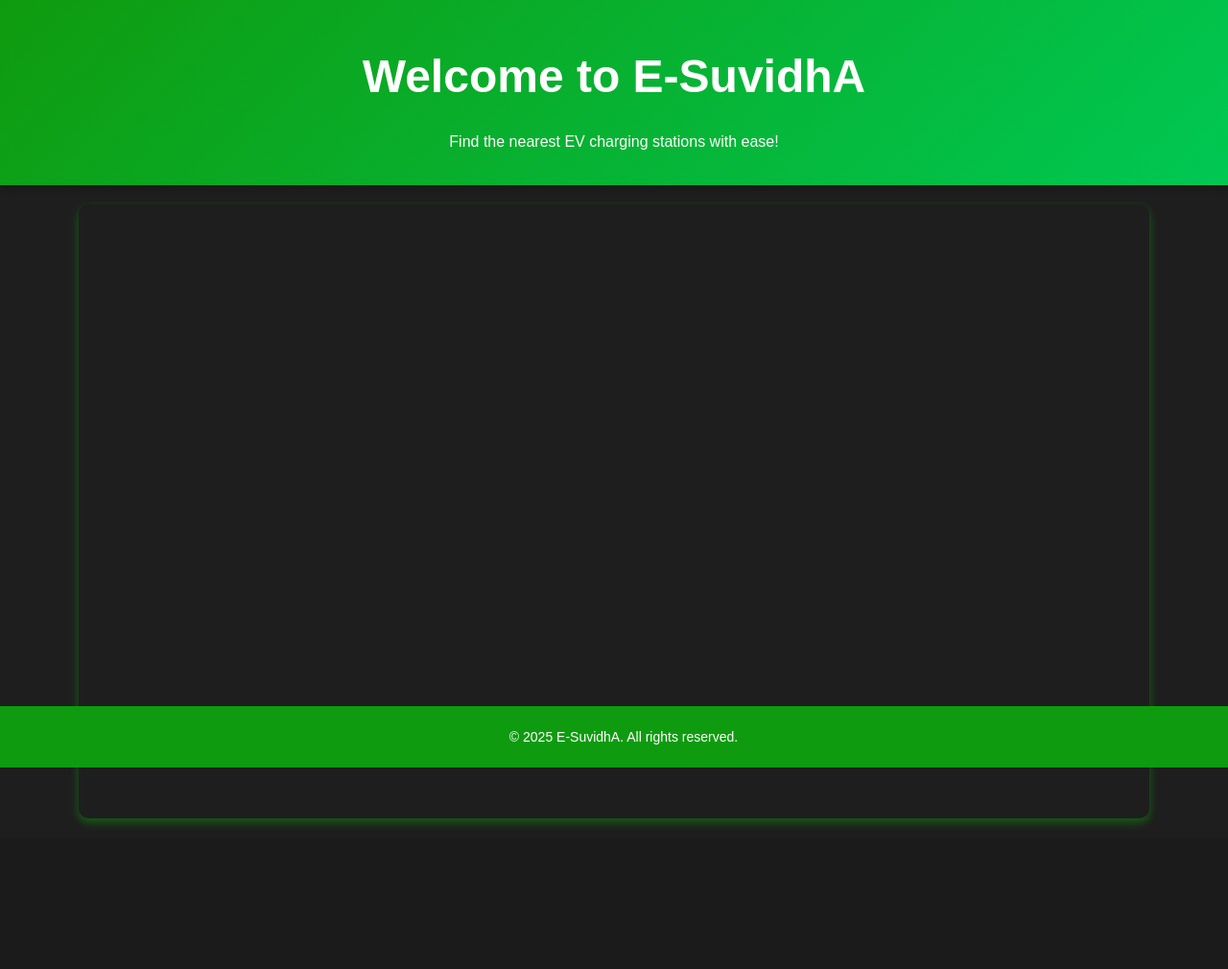
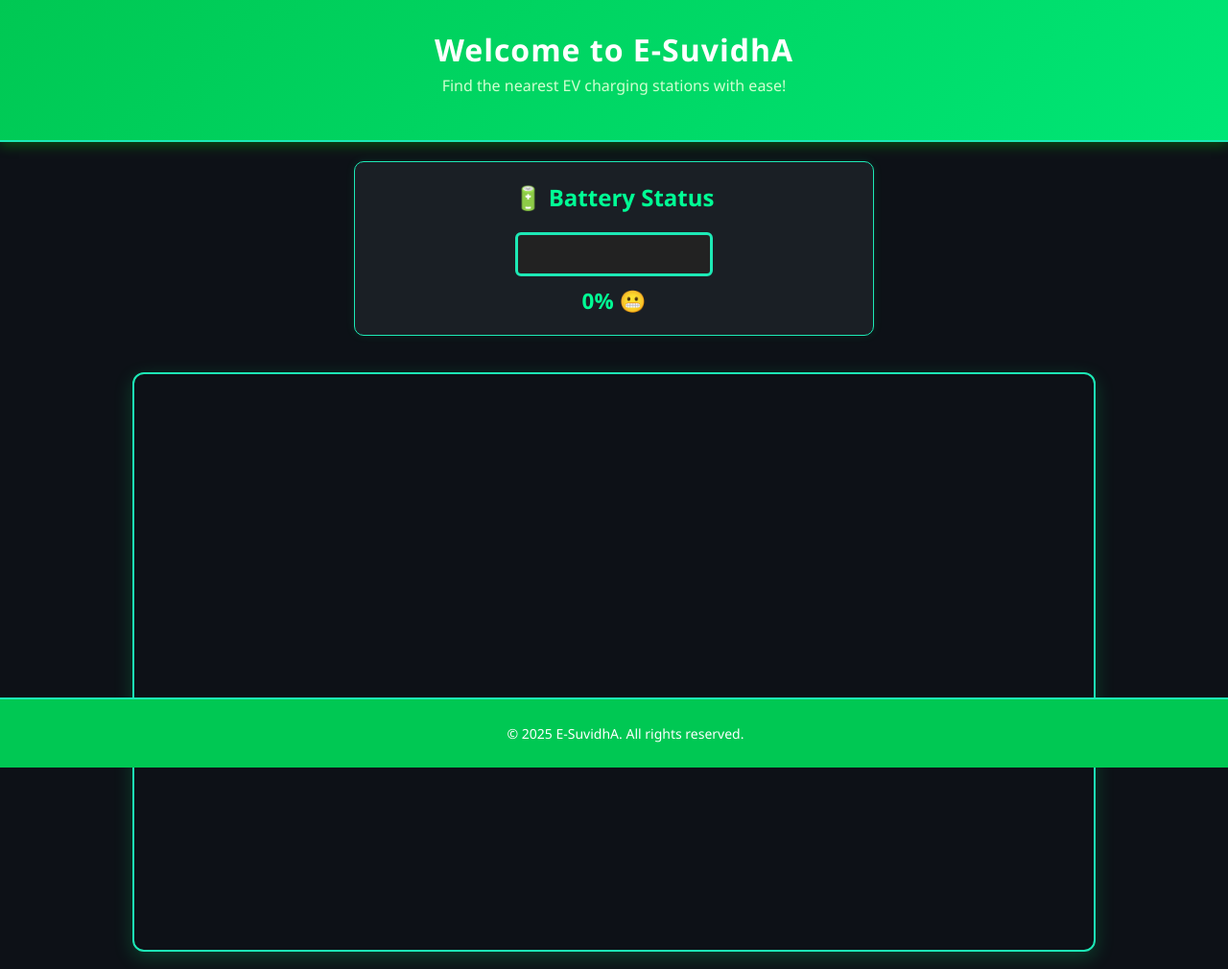
Before and after one commit to ChinuJ6901/e-suvidha, a Flask app: template app/templates/user_dashboard.html in a window 1280 px wide. Shown: the whole page at 96% size. Before the commit the page ends 862 px from the top, so only its background shows below. Run offline with Flask 3, Linux system fonts and the light colour scheme; the template is opened without the code that fills it, so the values that code supplies are empty; some libraries are stand-ins or nearby versions.

Commit message:
user dashboard integrated with thinkspeak battery data

```diff
--- a/app/static/css/dashstyle.css
+++ b/app/static/css/dashstyle.css
@@ -1,27 +1,32 @@
-/* General Styling */
+/* Base Styling */
 body {
-    font-family: 'Arial', sans-serif;
+    font-family: 'Segoe UI', sans-serif;
     margin: 0;
     padding: 0;
-    background-color: #1e1e1e;
-    color: #ffffff;
+    background-color: #0d1117; /* Deep dark background */
+    color: #e5e5e5;
 }
 
 /* Header */
 header {
-    background: linear-gradient(135deg, #0f9b0f, #00c853);
-    padding: 20px;
+    background: linear-gradient(135deg, #00c853, #00e676); /* Electric green theme */
+    padding: 30px 20px;
     text-align: center;
-    font-size: 24px;
-    font-weight: bold;
     color: #ffffff;
-    box-shadow: 0px 4px 8px rgba(0, 0, 0, 0.2);
+    box-shadow: 0 4px 12px rgba(0, 255, 0, 0.25);
+    border-bottom: 2px solid #1de9b6;
 }
 
-/* Tagline */
+header h1 {
+    margin: 0;
+    font-size: 2rem;
+    letter-spacing: 1px;
+}
+
 .tagline {
-    font-size: 16px;
+    font-size: 1rem;
     font-weight: 300;
+    color: #d0ffd0;
     margin-top: 5px;
 }
 
@@ -30,32 +35,122 @@ header {
     display: flex;
     justify-content: center;
     align-items: center;
-    height: 80vh;
+    height: 75vh;
     padding: 20px;
 }
 
 #map {
-    width: 90%;
+    width: 100%;
+    max-width: 1000px;
     height: 100%;
-    border-radius: 10px;
-    box-shadow: 0px 4px 10px rgba(0, 255, 0, 0.3);
+    border-radius: 12px;
+    box-shadow: 0px 6px 20px rgba(0, 255, 128, 0.2);
+    border: 2px solid #1de9b6;
 }
 
 /* Station Info Window */
 .station-info {
     font-size: 14px;
     font-weight: bold;
-    color: #222;
+    color: #1de9b6;
+}
+
+/* Battery Info Box */
+.battery-info {
+    background: #1a1f25;
+    border: 1px solid #1de9b6;
+    padding: 20px;
+    margin: 20px auto;
+    border-radius: 10px;
+    font-size: 1.1rem;
+    text-align: center;
+    max-width: 500px;
+    box-shadow: 0 0 10px rgba(0, 255, 128, 0.1);
+    color: #e0ffe0;
+}
+
+.battery-info h2 {
+    margin-top: 0;
+    color: #00ff95;
+    font-size: 1.5rem;
 }
 
 /* Footer */
 footer {
     text-align: center;
-    padding: 10px;
-    background: #0f9b0f;
+    padding: 12px;
+    background: #00c853;
     color: white;
     font-size: 14px;
     position: fixed;
     bottom: 0;
     width: 100%;
+    border-top: 2px solid #1de9b6;
 }
+
+/* Flash Messages */
+.flash-message {
+    max-width: 500px;
+    margin: 10px auto;
+    padding: 12px 16px;
+    border-radius: 6px;
+    text-align: center;
+    font-weight: 500;
+    box-shadow: 0 0 10px rgba(255, 255, 255, 0.05);
+}
+
+.flash-message.success {
+    background-color: #1b5e20;
+    color: #c8ffc8;
+}
+
+.flash-message.error {
+    background-color: #b71c1c;
+    color: #ffdada;
+}
+
+.button {
+    background-color: #00e676;
+    border: none;
+    padding: 10px 20px;
+    color: #000;
+    font-weight: bold;
+    border-radius: 6px;
+    cursor: pointer;
+    transition: 0.3s;
+}
+
+.button:hover {
+    background-color: #1de9b6;
+    color: #000;
+}
+
+.battery-container {
+    display: flex;
+    flex-direction: column;
+    align-items: center;
+}
+
+.battery-shell {
+    width: 200px;
+    height: 40px;
+    border: 3px solid #1de9b6;
+    border-radius: 6px;
+    position: relative;
+    background-color: #222;
+    margin-bottom: 10px;
+    overflow: hidden;
+}
+
+.battery-level {
+    height: 100%;
+    background: linear-gradient(to right, red, yellow, limegreen);
+    transition: width 0.8s ease;
+    border-radius: 3px;
+}
+
+.battery-text {
+    font-size: 1.4rem;
+    font-weight: bold;
+    color: #00ff95;
+}
--- a/app/templates/user_dashboard.html
+++ b/app/templates/user_dashboard.html
@@ -13,6 +13,34 @@
     </header>
 
     <main>
+        <div class="battery-info">
+            <h2>🔋 Battery Status</h2>
+            {% if battery_percentage is not none %}
+                {% set battery_value = battery_percentage | int %}
+                <div class="battery-container">
+                    <div class="battery-shell">
+                        <div class="battery-level" style="width: {{ battery_value }}%;"></div>
+                    </div>
+                    <span class="battery-text">
+                        {{ battery_value }}%
+                        {% if battery_value < 20 %}
+                            😬
+                        {% elif battery_value < 60 %}
+                            🙂
+                        {% elif battery_value < 90 %}
+                            😊
+                        {% else %}
+                            ⚡
+                        {% endif %}
+                    </span>
+                </div>
+            {% else %}
+                <p>Battery data is currently unavailable.</p>
+            {% endif %}
+
+
+        </div>
+
         <div class="container">
             <div id="map"></div>
         </div>
@@ -25,7 +53,7 @@
     <!-- Load map.js before Google Maps API -->
     <script src="{{ url_for('static', filename='js/map.js') }}"></script>
     <script async defer src="https://maps.googleapis.com/maps/api/js?key=AIzaSyADC02ka9uX2FE0oMukl0fRQIlVfaN-nzQ&callback=initMap&libraries=marker"></script>
-</body>
+
     {% with messages = get_flashed_messages(with_categories=true) %}
         {% if messages %}
             {% for category, message in messages %}
@@ -33,5 +61,5 @@
             {% endfor %}
         {% endif %}
     {% endwith %}
-
+</body>
 </html>
```
Also changed, not shown: app/user_routes.py (+13 -2 lines). Lines whose indentation alone changed are shown as unchanged.
